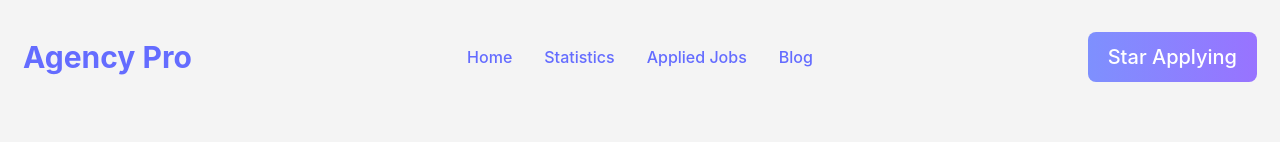
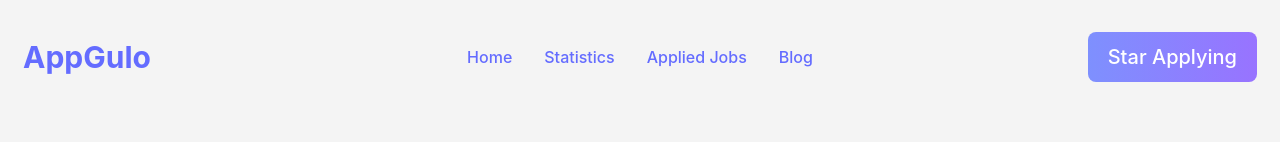
Before and after one commit to hrhalim/job-application-react, a React (Vite) app: page / in a window 1280 px wide. Shown: the top 142 px of the page. Built offline with nearby package versions, Linux system fonts and the light colour scheme.

Commit message:
Update README.md

```diff
--- a/src/components/ApplyJobs/ApplyJobs.jsx
+++ b/src/components/ApplyJobs/ApplyJobs.jsx
@@ -7,7 +7,7 @@ const ApplyJobs = () => {
     const Jobitems = useLoaderData();
 
     const handleFilter = (event) => {
-      console.log(event.value);
+      // console.log(event.value);
     }
     return (
         <div>
--- a/src/components/Header/Header.jsx
+++ b/src/components/Header/Header.jsx
@@ -17,7 +17,7 @@ const Header = () => {
         <Link to="/blog">Blog</Link>
       </ul>
     </div>
-    <Link className="font-bold text-3xl logo" to="/">Agency Pro</Link>
+    <Link className="font-bold text-3xl logo" to="/">AppGulo</Link>
   </div>
   <div className="navbar-center hidden lg:flex">
     <ul className="menu menu-horizontal">
--- a/src/components/Home/Home.jsx
+++ b/src/components/Home/Home.jsx
@@ -12,8 +12,6 @@ const Home = () => {
          <FeaturedJobs></FeaturedJobs>
         </div>
 
-
-
     );
 
 };
```
Also changed, not shown: 1 other file (tests, documents, lock files or other folders).
